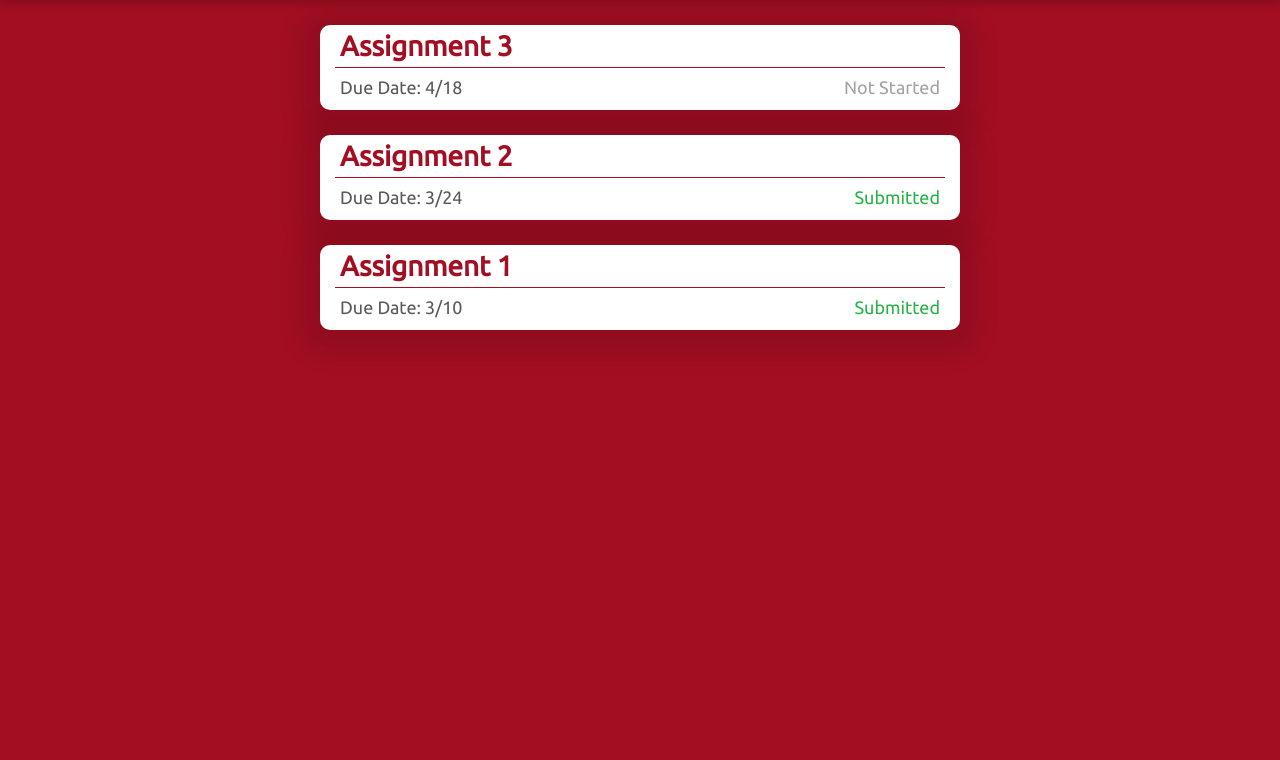
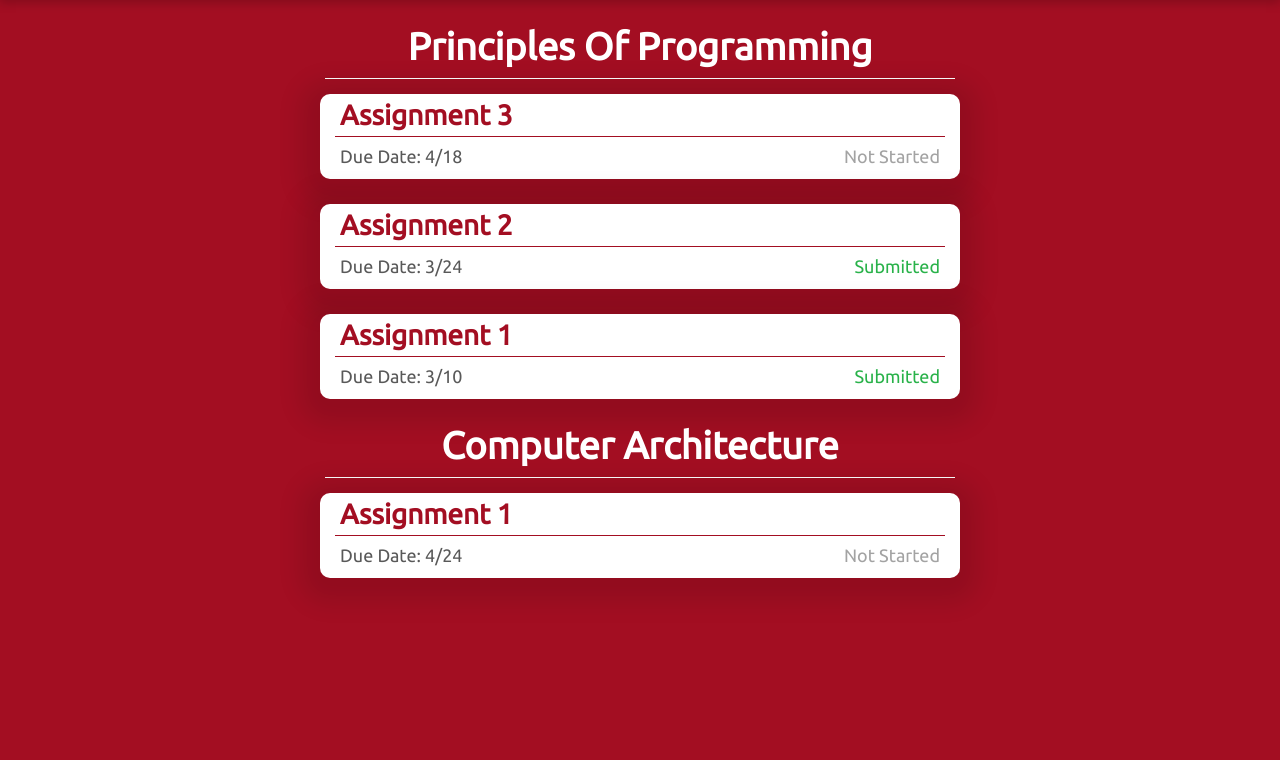
Before and after one commit to EricPatel/Autograder, a Flask app: template webApp/templates/pages/dashboard.html in a window 1280 px wide. Shown: the part 40-800 px from the top of the page. Run offline with Flask 2, Linux system fonts and the light colour scheme; the template is opened without the code that fills it, so the values that code supplies are empty.

Commit message:
Updated CSS

```diff
--- a/webApp/static/styles/style.css
+++ b/webApp/static/styles/style.css
@@ -261,6 +261,19 @@ div{
   margin-top: 32px;
 }
 
+.class{
+  color: #fff;
+  text-align: left;
+  margin-left: 0px;
+}
+
+.white{
+    border-color: #fff;
+    width: 49%;
+    margin-top: 10px;
+    margin-bottom: 15px;
+}
+
 .button:focus{
   outline: none;
 }
--- a/webApp/templates/pages/dashboard.html
+++ b/webApp/templates/pages/dashboard.html
@@ -19,6 +19,8 @@
   </nav>
   <div class="full">
     <div class="spacer"></div>
+    <h1 class="class">Principles Of Programming</h1>
+    <hr class="white"></hr>
     <form id="assignment 3" method="post" action="\assignment">
       <input type="hidden"></input>
     </form>
@@ -49,5 +51,18 @@
       <p>Due Date: 3/10</p>
       <p class="progress submitted">Submitted</p>
     </div>
+
+    <h1 class="class">Computer Architecture</h1>
+    <hr class="white"></hr>
+    <form id="assignment 1" method="post" action="\assignment">
+      <input type="hidden"></input>
+    </form>
+    <div class="assignment" onclick="document.getElementById('assignment 3').submit();">
+      <h1 class="red">Assignment 1</h1>
+      <hr></hr>
+      <div class="description"></div>
+      <p>Due Date: 4/24</p>
+      <p class="progress notStarted">Not Started</p>
+    </div>
   </div>
 {% endblock %}
```
